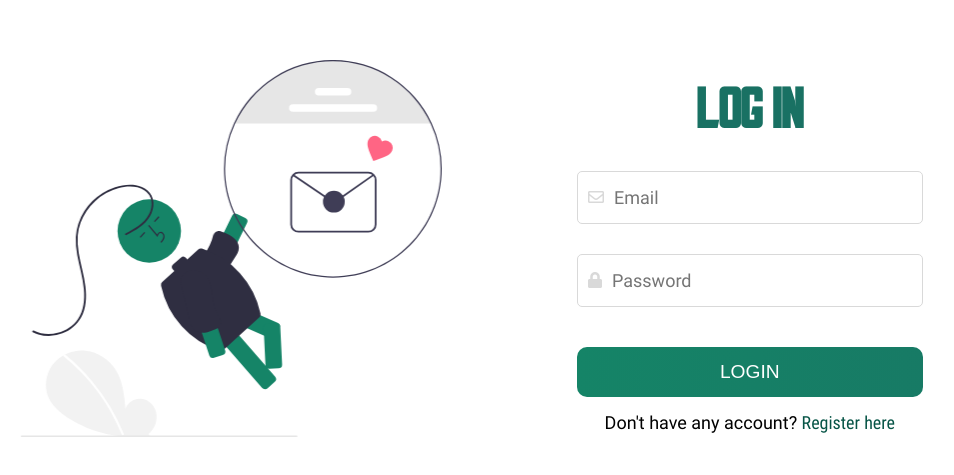
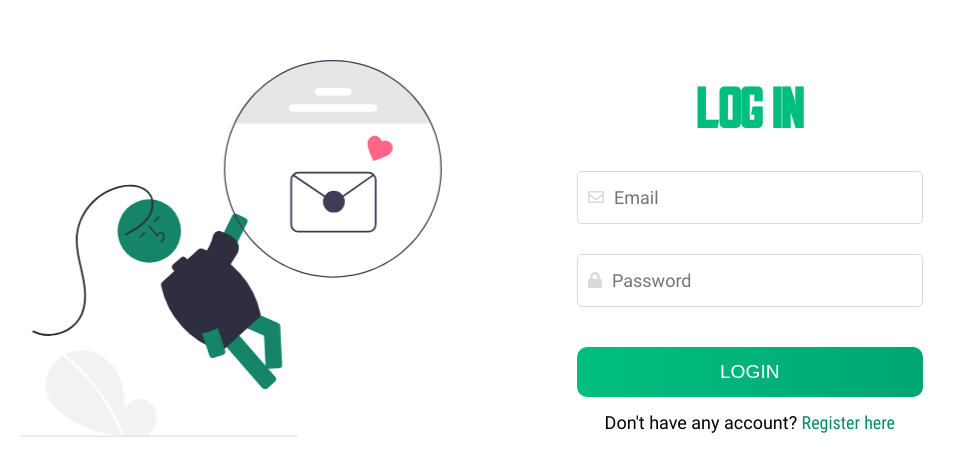
Before and after one commit to MizanurRahmann/tapp-chat, a React (Create React App) app: page /login in a window 1280 px wide. Shown: the part 151-626 px from the top of the page, without its empty margins (63-1017 px from the left). Built offline with nearby package versions, Linux system fonts and the light colour scheme; no server answers.

Commit message:
REMOVE: Group folder / UPDATE: green colors./

```diff
--- a/src/index.css
+++ b/src/index.css
@@ -1,29 +1,20 @@
-@font-face{
-  font-family: roboto; src: url('./styles/res/font/Roboto-Regular.ttf');
-}
-@font-face{
-  font-family: robotoC; src: url('./styles/res/font/RobotoCondensed-Regular.ttf');
-}
-@font-face{
-  font-family: bacalist; src: url('./styles/res/font/RodwickPersonalUse-BWdD3.otf');
-}
-@font-face{
-  font-family: PT; src: url('./styles/res/font/PTSans-Regular.ttf');
-}
+/* FONTS */
+@font-face{ font-family: roboto; src: url('./styles/res/font/Roboto-Regular.ttf');}
+@font-face{ font-family: robotoC; src: url('./styles/res/font/RobotoCondensed-Regular.ttf'); }
+@font-face{ font-family: bacalist; src: url('./styles/res/font/RodwickPersonalUse-BWdD3.otf'); }
+@font-face{ font-family: PT; src: url('./styles/res/font/PTSans-Regular.ttf'); }
+
+/* VARIABLES */
 :root{
-  --green-dark: #065446;
-  --green: #158467;
-  --green2: #197163;
-  --green-light: #519872;
+  --green-dark: #008D6A;
+  --green: #00BF7E;
+  --green-secondary: #66D9AF;
+  --green-light: #04D98B;
 }
 
+/* STYLES FOR ALL TAGS */
 *{
   margin: 0;
   padding: 0;
   box-sizing: border-box;
 }
-
-code {
-  font-family: source-code-pro, Menlo, Monaco, Consolas, 'Courier New',
-    monospace;
-}
--- a/src/styles/css/Auth.css
+++ b/src/styles/css/Auth.css
@@ -29,7 +29,7 @@
 form{ width: 100%;}
 form h2{
     font-family: bacalist; font-size: 40px;
-    color: var(--green2);
+    color: var(--green);
     text-transform: uppercase;
     text-align: center;
     margin: 10px 0;
@@ -60,11 +60,11 @@ form h2{
     border-radius: 10px;
     font-size: 1.2rem; color: #fff;
     outline: none; border: none;
-    background-image: linear-gradient(to right, var(--green), var(--green2));
+    background-image: linear-gradient(to right, var(--green), var(--green-dark));
     text-transform: uppercase; background-size: 200%;
     transform: .5s; cursor: pointer;
 }
-.btn__submit:hover{ background-image: linear-gradient(to right, var(--green2), var(--green-light)); }
+.btn__submit:hover{ background-image: linear-gradient(to right, var(--green-light), var(--green)); }
 .textError{
     width: 60%; margin: auto;
     color: red; font-family: roboto;
@@ -72,4 +72,4 @@ form h2{
 }
 .signup__link{ font-family: roboto; font-size: 18px;}
 .signup__link a{ font-family: robotoC; color: var(--green-dark); text-decoration: none; }
-.signup__link div:hover{ color: var(--blue-dark); }
+.signup__link a:hover{ color: var(--green); }
--- a/src/styles/css/Groups.css
+++ b/src/styles/css/Groups.css
@@ -17,7 +17,7 @@
 .leftside .members p:hover{ background: #f1f1f1; }
 
 .leftside .groups .active,
-.leftside .members .active{ background: #f1f1f1; color: #158467; font-weight: bold;}
+.leftside .members .active{ background: #f1f1f1; color: var(--green); font-weight: bold;}
 
 .leftside .groups p span svg,
 .leftside .members p span svg{
```
Also changed, not shown: src/components/Groups/Groups.js (deleted, +0 -11 lines).
